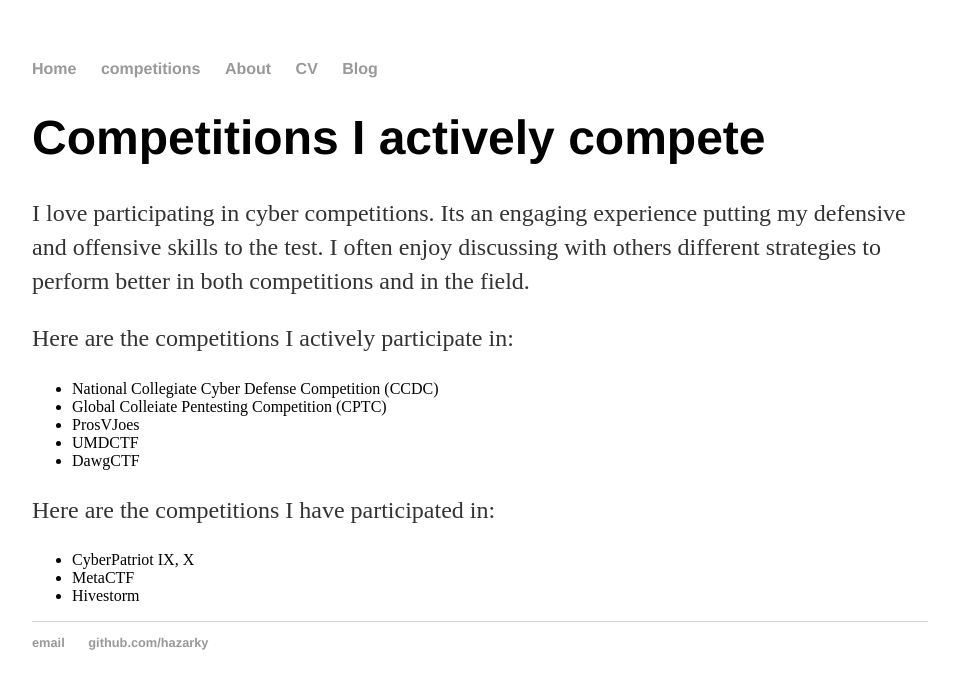
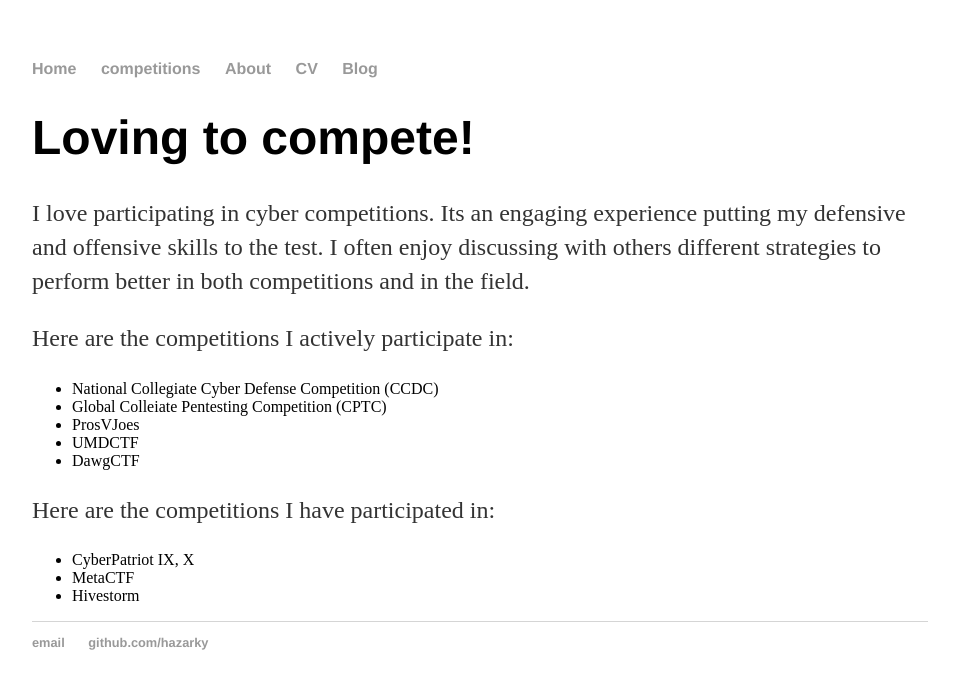
Before and after one commit to hazarky/hazarky.github.io, a Jekyll site: the page built from competitions/index.html, in a window 1280 px wide. Shown: the top 689 px of the page, without its empty margins (160-1119 px from the left). Built offline with Jekyll 4.4.1, drawn with Linux system fonts in a browser that asks for light colours.

Commit message:
Update index.html

```diff
--- a/competitions/index.html
+++ b/competitions/index.html
@@ -1,6 +1,6 @@
 ---
 layout: competitions
-title: Competitions I actively compete
+title: Loving to compete!
 ---
 <div class="description">
   <p> I love participating in cyber competitions. Its an engaging experience putting my defensive and offensive skills to the test. I often enjoy discussing with others different strategies to
```
